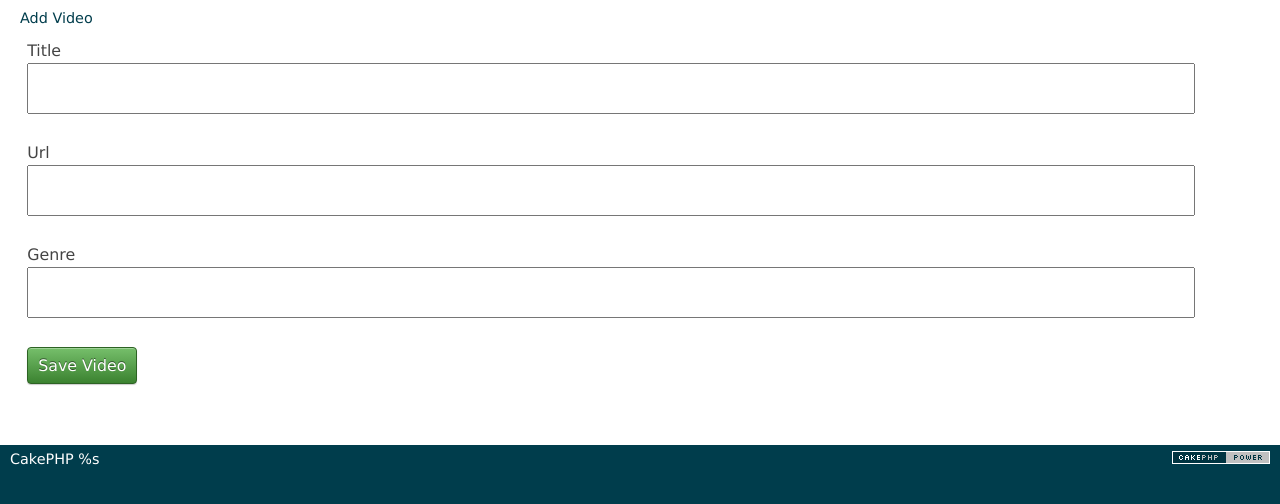
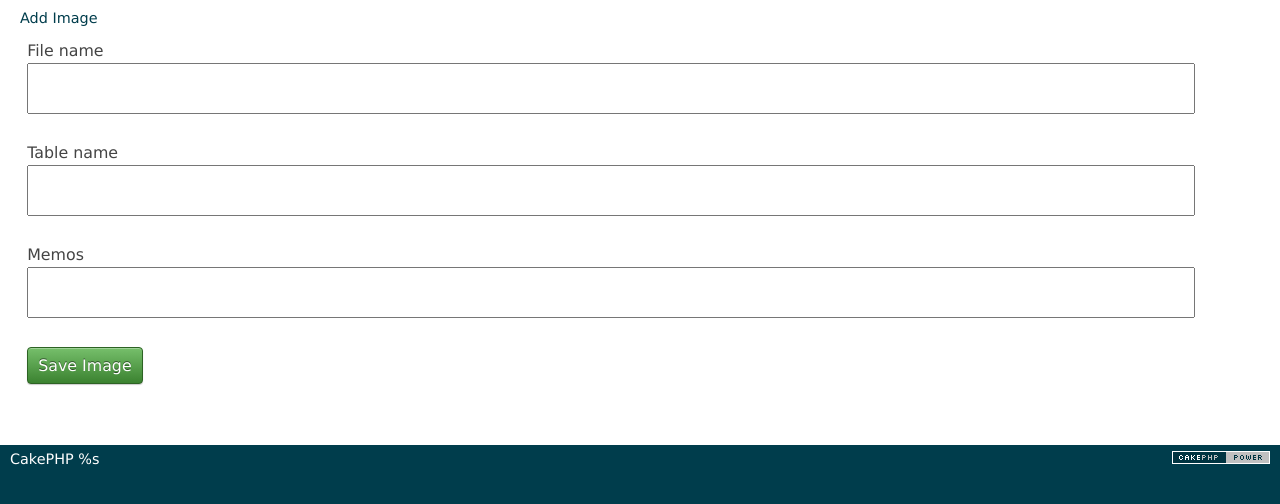
Before and after one commit to iwabuchiken/Cake_IFM11, a CakePHP app: the page made by app/View/Images/add.ctp in a window 1280 px wide. Shown: the part 47-551 px from the top of the page. Run offline with PHP 8.4 and a stand-in for CakePHP, Linux system fonts and the light colour scheme; the template is opened without the code that fills it, so the values that code supplies are empty; form fields are guessed from the names that the template uses; some libraries are stand-ins or nearby versions.

Commit message:
D-2
v-2.0
---
1. "add"

	==> done

```diff
--- a/app/View/Images/add.ctp
+++ b/app/View/Images/add.ctp
@@ -1,14 +1,11 @@
-<h1>Add Video</h1>
+<h1>Add Image</h1>
 	<?php
-	echo $this->Form->create('Video');
-	echo $this->Form->input('title');
-	echo $this->Form->input('url');
+		//REF get http://book.cakephp.org/2.0/en/core-libraries/helpers/form.html#options-for-create
+// 		echo $this->Form->create('Image',  array('type' => 'get'));
+		echo $this->Form->create('Image');
+		echo $this->Form->input('file_name');
+		echo $this->Form->input('table_name');
+		echo $this->Form->input('memos');
 
-	echo $this->Form->input('genre_id',
-			array('options' => $genre_names)
-
-	);
-
-// 	echo $this->Form->input('body', array('rows' => '3'));
-	echo $this->Form->end('Save Video');
+		echo $this->Form->end('Save Image');
 	?>
--- a/app/View/Images/index.ctp
+++ b/app/View/Images/index.ctp
@@ -5,7 +5,7 @@
 
 		<!-- Here is where we loop through our $images array, printing out post info -->
 
-	<?php //echo $this->element('images/index/index_t_entries')?>
+	<?php echo $this->element('images/index/index_t_entries')?>
 
 
 </table>
```
Also changed, not shown: app/Controller/ImagesController.php (+43 -7 lines), app/View/Elements/images/index/index_t_entries.ctp (+9 -4 lines), app/webroot/development.sqlite3.
